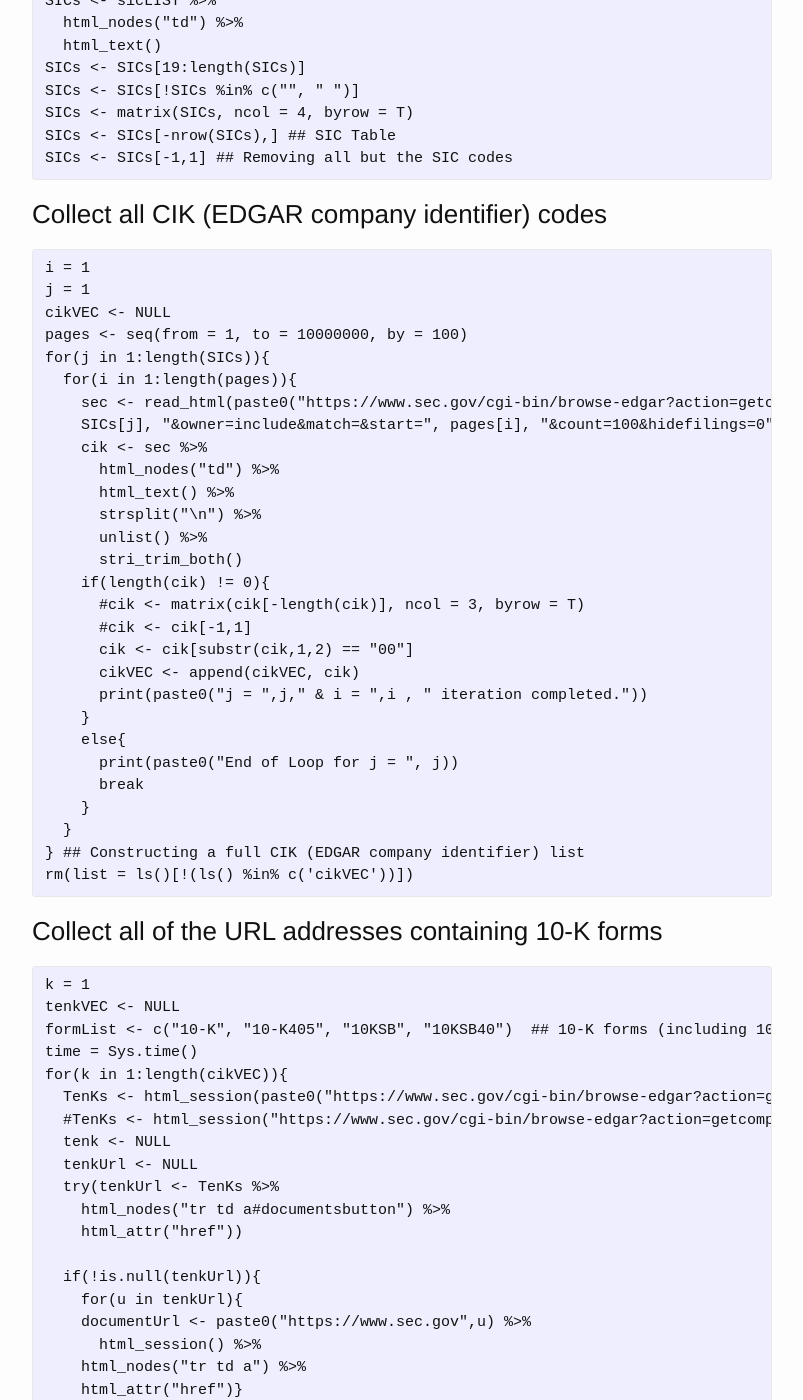
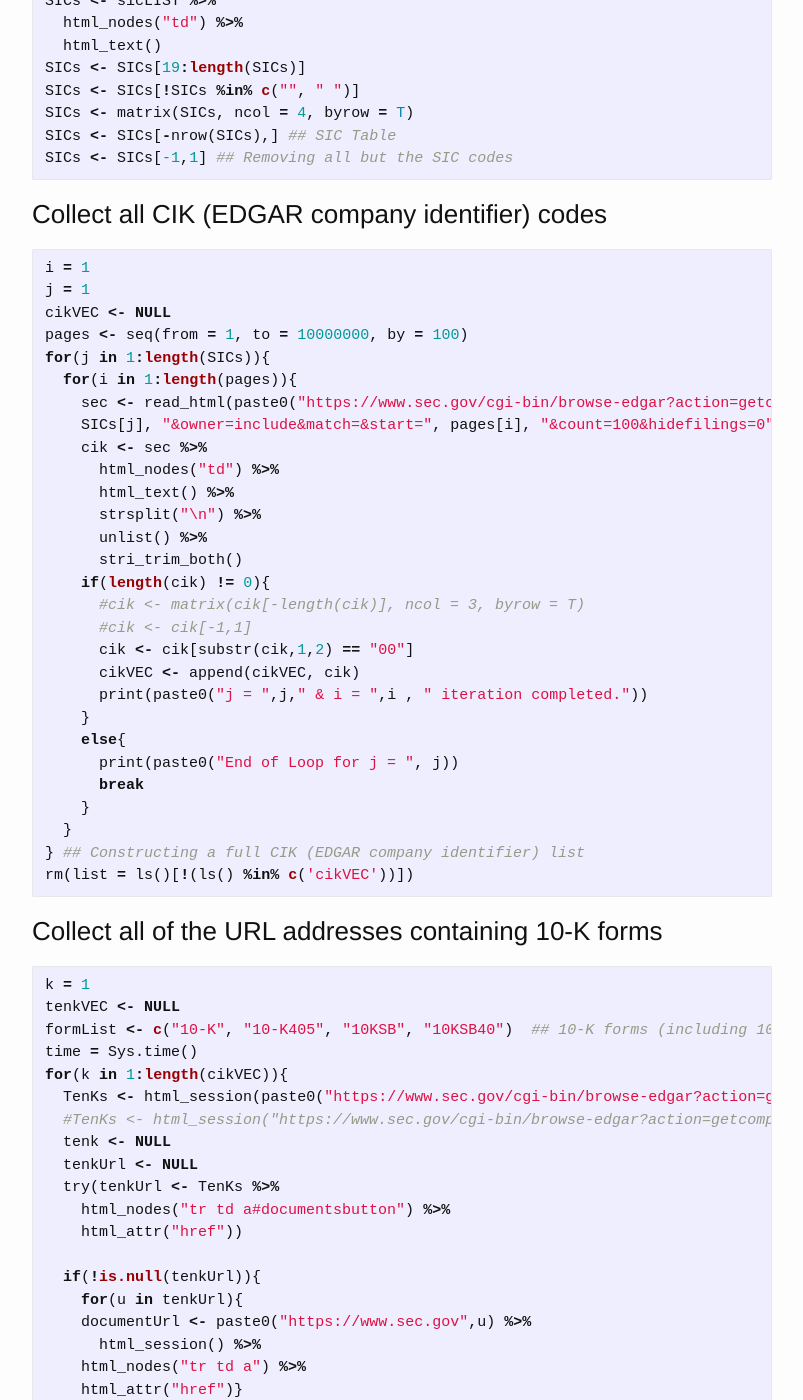
Before and after one commit to j1yoo/j1yoo.github.io, a Jekyll site: the page built from _posts/2017-06-06-Crawling-SEC-10k.md, in a window 1280 px wide and 1400 px high, scrolled down 935 px. Shown: the whole window, without its empty margins (238-1041 px from the left). Built offline with Jekyll 4.4.1, drawn with Linux system fonts in a browser that asks for light colours; some of the changed text lies outside the part shown.

Commit message:
Create 2017-06-06-Crawling-SEC-10k.md

````diff
--- a/_posts/2017-06-06-Crawling-SEC-10k.md
+++ b/_posts/2017-06-06-Crawling-SEC-10k.md
@@ -7,14 +7,14 @@ categories: misc
 Namil Kim and I have collected all of the 10-K forms (including 10-K405, 10KSB, and 10KSB40) for all of the registered corporations (central index keys; hereafter CIKs) across all of the industries (determined by standard industrial classifications; hereafter SICs) that are available on the SEC’s EDGAR webpage. The data ranges from 19XX to 2017 (n = XXX,XXX) with XX,XXX,XXX unique companies across XX industries.
 
 ### Terminal and tmux:
-```{r}
+```r
 ssh <account_ID>@<Server_IP_Address>  ## Connect to a server
 tmux attach -t <Session Number>  ## Attach a tmux session
 R  ## Access R
 ```
 
 ### R Session:
-```{r}
+```r
 load("./170607_SEC_Crawling.RData")
 if(!require(devtools)) install.packages("devtools")
 if(!require(data.table)) install.packages("data.table")
@@ -26,7 +26,7 @@ require(TenK)
 ```
 
 ### Collect all SIC codes
-```{r}
+```r
 sicLIST <- read_html("https://www.sec.gov/info/edgar/siccodes.htm")
 SICs <- sicLIST %>%
   html_nodes("td") %>%
@@ -39,7 +39,7 @@ SICs <- SICs[-1,1] ## Removing all but the SIC codes
 ```
 
 ### Collect all CIK (EDGAR company identifier) codes
-```{r}
+```r
 i = 1
 j = 1
 cikVEC <- NULL
@@ -71,7 +71,7 @@ rm(list = ls()[!(ls() %in% c('cikVEC'))])
 ```
 
 ### Collect all of the URL addresses containing 10-K forms
-```{r}
+```r
 k = 1
 tenkVEC <- NULL
 formList <- c("10-K", "10-K405", "10KSB", "10KSB40")  ## 10-K forms (including 10-K405, 10KSB, and 10KSB40 forms)
@@ -112,7 +112,7 @@ tenkVEC <- paste0("https://www.sec.gov",tenkVEC)
 ```
 
 ### Crawling all of the 10-K forms using the exhaustive set of URLs for 10-K forms (for all of the companies registered on EDGAR)
-```{r}
+```r
 i = 1
 BD_dat <- NULL
 time = Sys.time()
````
